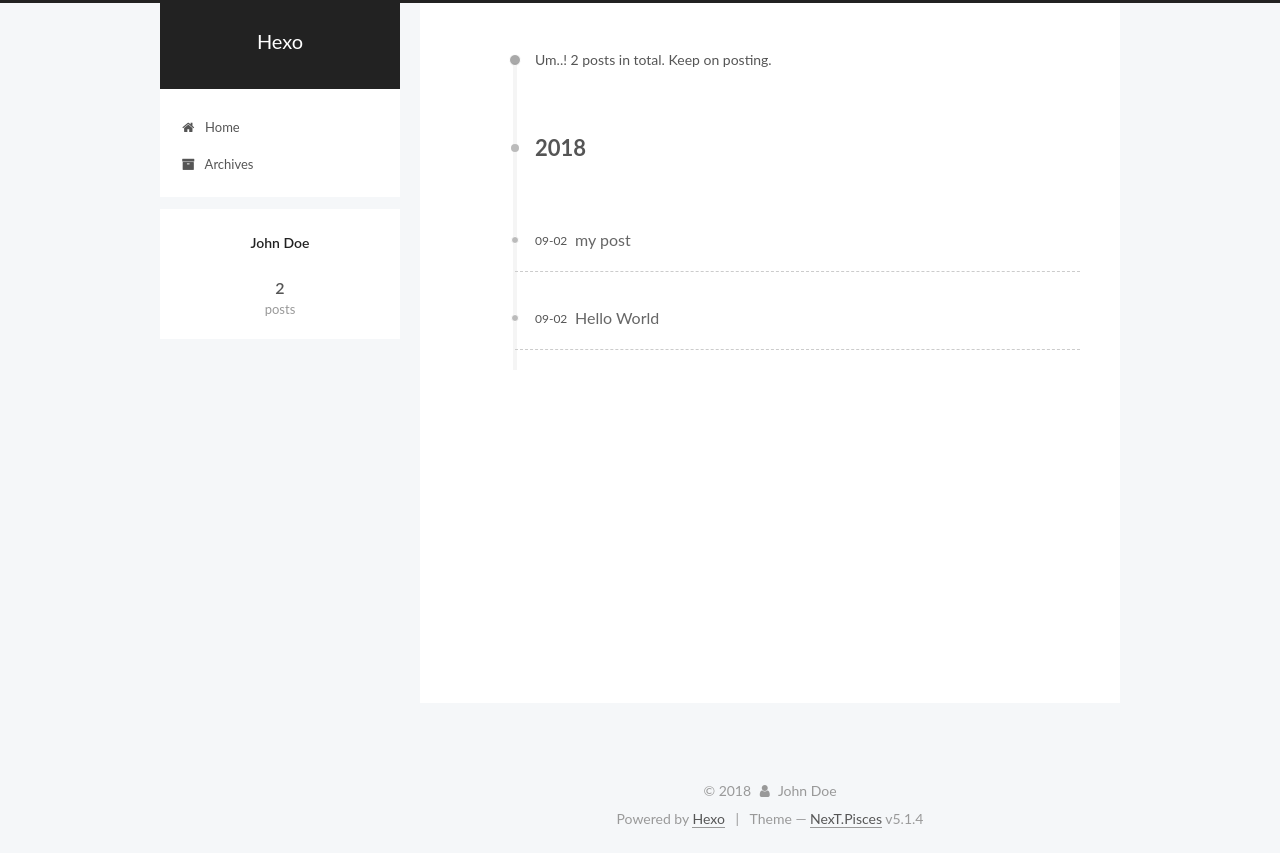
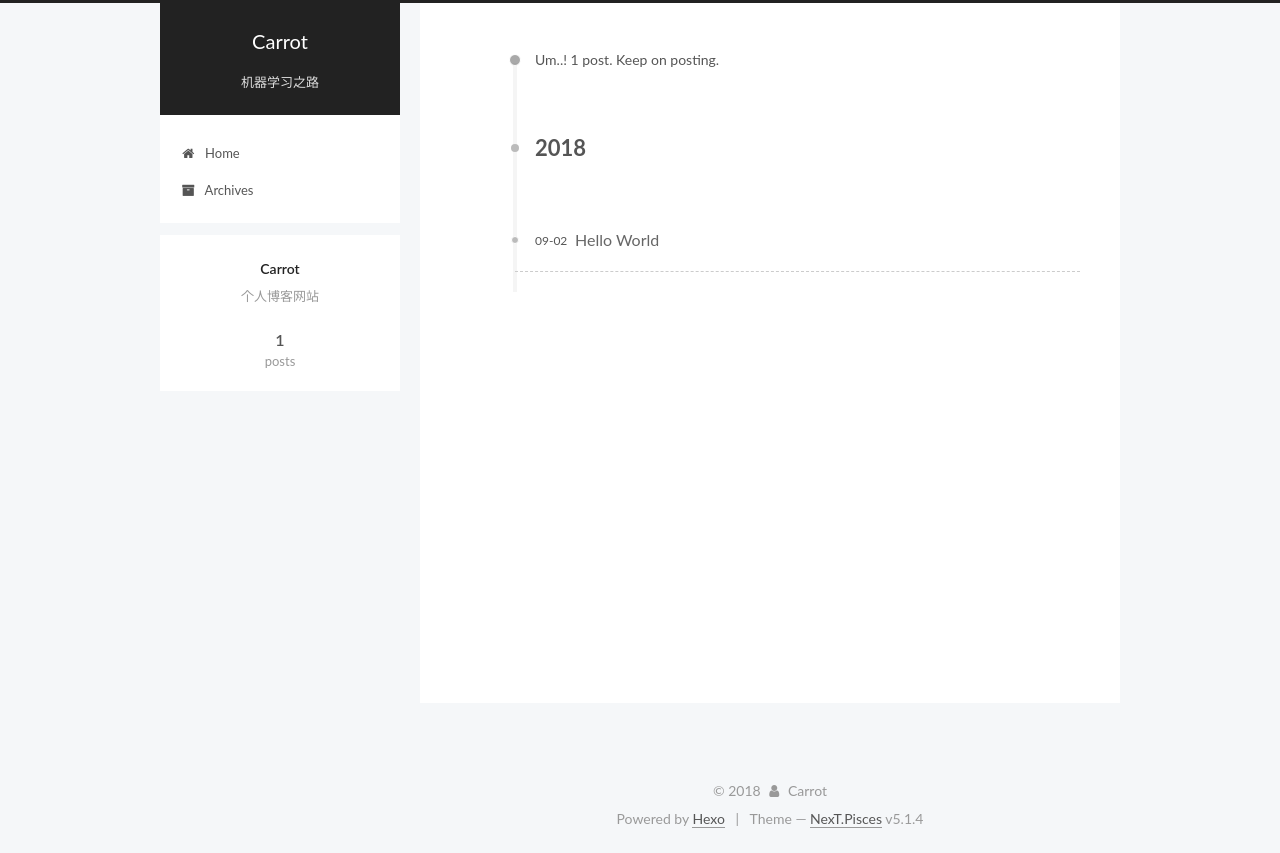
Before and after one commit to HitoVon/xj-fht.github.io, a plain HTML site: page archives/index.html in a window 1280 px wide. Drawn offline with Linux system fonts and the light colour scheme; files that its build step writes are made by us from their sources; files whose address does not match are found by name.

Commit message:
Site updated: 2018-09-02 22:36:14

```diff
--- a/archives/index.html
+++ b/archives/index.html
@@ -5,7 +5,7 @@
 
 
 
-<html class="theme-next pisces use-motion" lang="">
+<html class="theme-next pisces use-motion" lang="Chinese">
 <head>
   <meta charset="UTF-8"/>
 <meta http-equiv="X-UA-Compatible" content="IE=edge" />
@@ -79,13 +79,16 @@
 
 
 
+<meta name="description" content="个人博客网站">
 <meta property="og:type" content="website">
-<meta property="og:title" content="Hexo">
+<meta property="og:title" content="Carrot">
 <meta property="og:url" content="https://xj-fht.github.io/xj-fht.github.io/blog/archives/index.html">
-<meta property="og:site_name" content="Hexo">
-<meta property="og:locale" content="default">
+<meta property="og:site_name" content="Carrot">
+<meta property="og:description" content="个人博客网站">
+<meta property="og:locale" content="Chinese">
 <meta name="twitter:card" content="summary">
-<meta name="twitter:title" content="Hexo">
+<meta name="twitter:title" content="Carrot">
+<meta name="twitter:description" content="个人博客网站">
 
 
 
@@ -121,7 +124,7 @@
 
 
 
-  <title>Archive | Hexo</title>
+  <title>Archive | Carrot</title>
 
 
 
@@ -133,7 +136,7 @@
 
 </head>
 
-<body itemscope itemtype="http://schema.org/WebPage" lang="default">
+<body itemscope itemtype="http://schema.org/WebPage" lang="Chinese">
 
 
 
@@ -151,12 +154,12 @@
     <div class="custom-logo-site-title">
       <a href="/blog/"  class="brand" rel="start">
         <span class="logo-line-before"><i></i></span>
-        <span class="site-title">Hexo</span>
+        <span class="site-title">Carrot</span>
         <span class="logo-line-after"><i></i></span>
       </a>
     </div>
 
-        <p class="site-subtitle"></p>
+        <p class="site-subtitle">机器学习之路</p>
 
   </div>
 
@@ -227,7 +230,7 @@
 
 
 
-        Um..! 2 posts in total. Keep on posting.
+        Um..! 1 post. Keep on posting.
       </span>
 
 
@@ -241,43 +244,6 @@
           <div class="collection-title">
             <h1 class="archive-year" id="archive-year-2018">2018</h1>
           </div>
-
-
-
-
-
-  <article class="post post-type-normal" itemscope itemtype="http://schema.org/Article">
-    <header class="post-header">
-
-      <h2 class="post-title">
-
-            <a class="post-title-link" href="/blog/2018/09/02/my-post/" itemprop="url">
-
-                <span itemprop="name">my post</span>
-
-            </a>
-
-      </h2>
-
-      <div class="post-meta">
-        <time class="post-time" itemprop="dateCreated"
-              datetime="2018-09-02T22:10:10+08:00"
-              content="2018-09-02" >
-          09-02
-        </time>
-      </div>
-
-    </header>
-  </article>
-
-
-
-
-
-
-
-
-
 
 
 
@@ -351,8 +317,8 @@
         <div class="site-overview">
           <div class="site-author motion-element" itemprop="author" itemscope itemtype="http://schema.org/Person">
 
-              <p class="site-author-name" itemprop="name">John Doe</p>
-              <p class="site-description motion-element" itemprop="description"></p>
+              <p class="site-author-name" itemprop="name">Carrot</p>
+              <p class="site-description motion-element" itemprop="description">个人博客网站</p>
           </div>
 
           <nav class="site-state motion-element">
@@ -362,7 +328,7 @@
 
                 <a href="/blog/archives/">
 
-                  <span class="site-state-item-count">2</span>
+                  <span class="site-state-item-count">1</span>
                   <span class="site-state-item-name">posts</span>
                 </a>
               </div>
@@ -407,7 +373,7 @@
   <span class="with-love">
     <i class="fa fa-user"></i>
   </span>
-  <span class="author" itemprop="copyrightHolder">John Doe</span>
+  <span class="author" itemprop="copyrightHolder">Carrot</span>
 
 
 </div>
--- a/css/main.css
+++ b/css/main.css
@@ -1823,7 +1823,7 @@ pre .javascript .function {
   width: 4px;
   height: 4px;
   border-radius: 50%;
-  background: #ff6bff;
+  background: #fff41f;
 }
 .links-of-blogroll {
   font-size: 13px;
--- a/index.html
+++ b/index.html
@@ -5,7 +5,7 @@
 
 
 
-<html class="theme-next pisces use-motion" lang="">
+<html class="theme-next pisces use-motion" lang="Chinese">
 <head>
   <meta charset="UTF-8"/>
 <meta http-equiv="X-UA-Compatible" content="IE=edge" />
@@ -79,13 +79,16 @@
 
 
 
+<meta name="description" content="个人博客网站">
 <meta property="og:type" content="website">
-<meta property="og:title" content="Hexo">
+<meta property="og:title" content="Carrot">
 <meta property="og:url" content="https://xj-fht.github.io/xj-fht.github.io/blog/index.html">
-<meta property="og:site_name" content="Hexo">
-<meta property="og:locale" content="default">
+<meta property="og:site_name" content="Carrot">
+<meta property="og:description" content="个人博客网站">
+<meta property="og:locale" content="Chinese">
 <meta name="twitter:card" content="summary">
-<meta name="twitter:title" content="Hexo">
+<meta name="twitter:title" content="Carrot">
+<meta name="twitter:description" content="个人博客网站">
 
 
 
@@ -121,7 +124,7 @@
 
 
 
-  <title>Hexo</title>
+  <title>Carrot</title>
 
 
 
@@ -133,7 +136,7 @@
 
 </head>
 
-<body itemscope itemtype="http://schema.org/WebPage" lang="default">
+<body itemscope itemtype="http://schema.org/WebPage" lang="Chinese">
 
 
 
@@ -152,12 +155,12 @@
     <div class="custom-logo-site-title">
       <a href="/blog/"  class="brand" rel="start">
         <span class="logo-line-before"><i></i></span>
-        <span class="site-title">Hexo</span>
+        <span class="site-title">Carrot</span>
         <span class="logo-line-after"><i></i></span>
       </a>
     </div>
 
-        <p class="site-subtitle"></p>
+        <p class="site-subtitle">机器学习之路</p>
 
   </div>
 
@@ -229,135 +232,16 @@
 
 
   <div class="post-block">
-    <link itemprop="mainEntityOfPage" href="https://xj-fht.github.io/xj-fht.github.io/blog/blog/2018/09/02/my-post/">
+    <link itemprop="mainEntityOfPage" href="https://xj-fht.github.io/xj-fht.github.io/blog/blog/2018/09/02/hello-world/">
 
     <span hidden itemprop="author" itemscope itemtype="http://schema.org/Person">
-      <meta itemprop="name" content="John Doe">
+      <meta itemprop="name" content="Carrot">
       <meta itemprop="description" content="">
       <meta itemprop="image" content="/blog/images/avatar.gif">
     </span>
 
     <span hidden itemprop="publisher" itemscope itemtype="http://schema.org/Organization">
-      <meta itemprop="name" content="Hexo">
-    </span>
-
-
-      <header class="post-header">
-
-
-
-          <h1 class="post-title" itemprop="name headline">
-
-                <a class="post-title-link" href="/blog/2018/09/02/my-post/" itemprop="url">my post</a></h1>
-
-
-        <div class="post-meta">
-          <span class="post-time">
-
-              <span class="post-meta-item-icon">
-                <i class="fa fa-calendar-o"></i>
-              </span>
-
-                <span class="post-meta-item-text">Posted on</span>
-
-              <time title="Post created" itemprop="dateCreated datePublished" datetime="2018-09-02T22:10:10+08:00">
-                2018-09-02
-              </time>
-
-
-
-
-
-          </span>
-
-
-
-
-
-
-
-
-
-
-
-
-
-
-
-
-        </div>
-      </header>
-
-
-
-
-
-    <div class="post-body" itemprop="articleBody">
-
-
-
-
-
-
-
-
-
-
-
-    </div>
-
-
-
-
-
-
-
-
-
-
-    <footer class="post-footer">
-
-
-
-
-
-
-
-
-        <div class="post-eof"></div>
-
-    </footer>
-  </div>
-
-
-
-  </article>
-
-
-
-
-
-
-
-
-
-
-
-  <article class="post post-type-normal" itemscope itemtype="http://schema.org/Article">
-
-
-
-  <div class="post-block">
-    <link itemprop="mainEntityOfPage" href="https://xj-fht.github.io/xj-fht.github.io/blog/blog/2018/09/02/hello-world/">
-
-    <span hidden itemprop="author" itemscope itemtype="http://schema.org/Person">
-      <meta itemprop="name" content="John Doe">
-      <meta itemprop="description" content="">
-      <meta itemprop="image" content="/blog/images/avatar.gif">
-    </span>
-
-    <span hidden itemprop="publisher" itemscope itemtype="http://schema.org/Organization">
-      <meta itemprop="name" content="Hexo">
+      <meta itemprop="name" content="Carrot">
     </span>
 
 
@@ -498,8 +382,8 @@
         <div class="site-overview">
           <div class="site-author motion-element" itemprop="author" itemscope itemtype="http://schema.org/Person">
 
-              <p class="site-author-name" itemprop="name">John Doe</p>
-              <p class="site-description motion-element" itemprop="description"></p>
+              <p class="site-author-name" itemprop="name">Carrot</p>
+              <p class="site-description motion-element" itemprop="description">个人博客网站</p>
           </div>
 
           <nav class="site-state motion-element">
@@ -509,7 +393,7 @@
 
                 <a href="/blog/archives/">
 
-                  <span class="site-state-item-count">2</span>
+                  <span class="site-state-item-count">1</span>
                   <span class="site-state-item-name">posts</span>
                 </a>
               </div>
@@ -554,7 +438,7 @@
   <span class="with-love">
     <i class="fa fa-user"></i>
   </span>
-  <span class="author" itemprop="copyrightHolder">John Doe</span>
+  <span class="author" itemprop="copyrightHolder">Carrot</span>
 
 
 </div>
```
Also changed, not shown: 2018/09/02/hello-world/index.html (+13 -29 lines), archives/2018/09/index.html (+17 -51 lines), archives/2018/index.html (+17 -51 lines).
